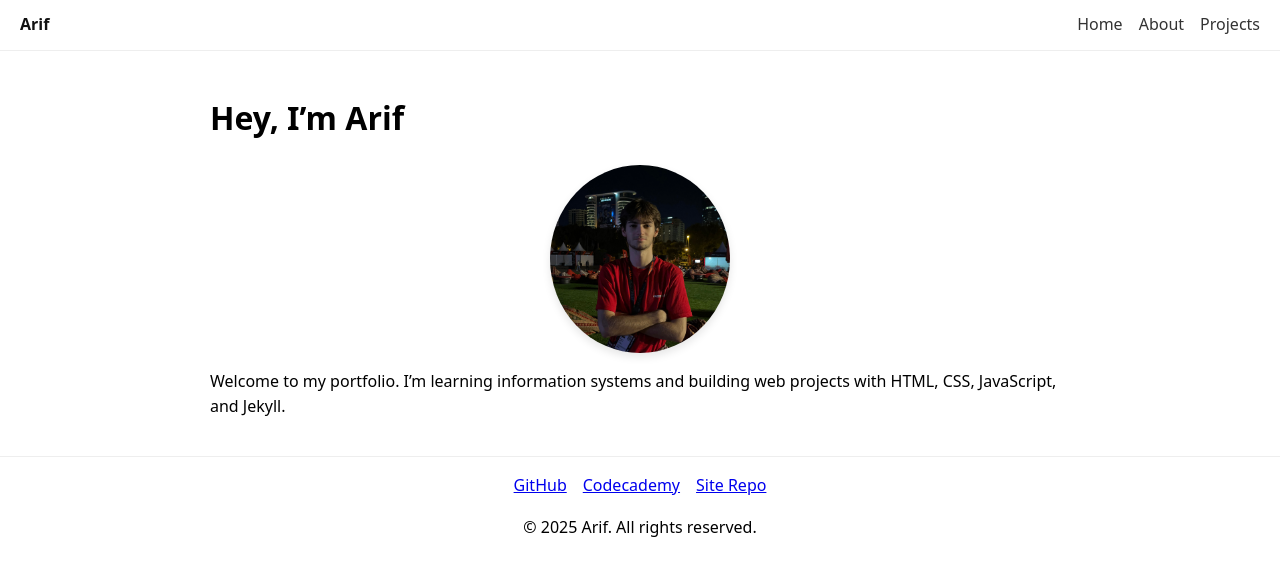
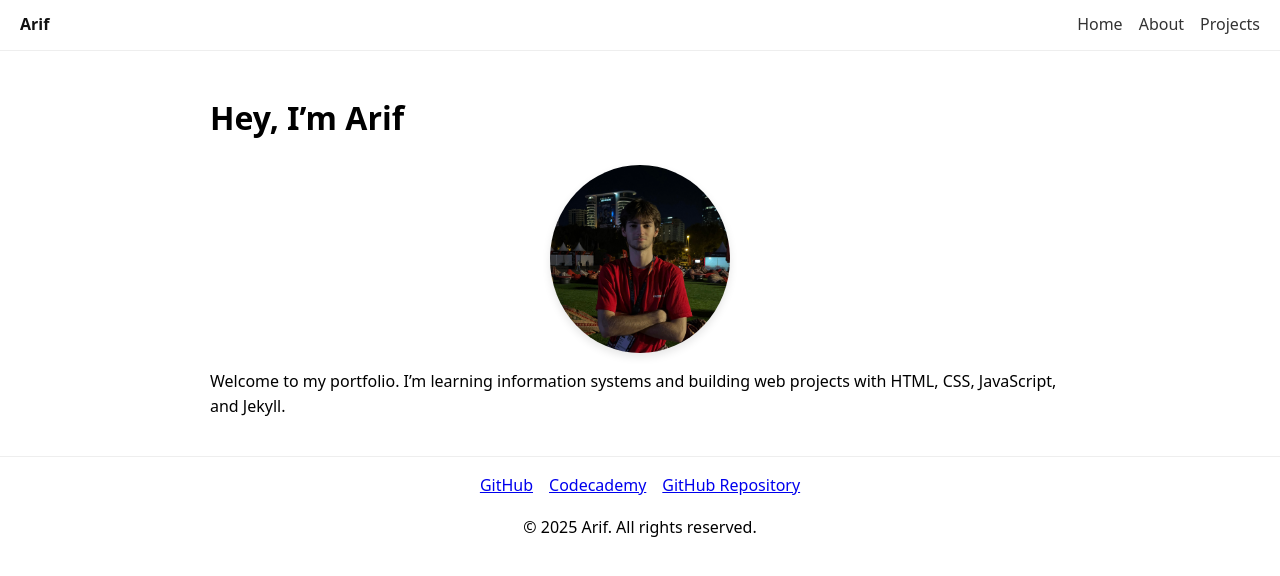
Before and after one commit to ar1f123/site-website, a Jekyll site: the page built from index.md, in a window 1280 px wide. Shown: the top 576 px of the page. Built offline with Jekyll 4.4.1, drawn with Linux system fonts in a browser that asks for light colours.

Commit message:
Add repository link

```diff
--- a/_includes/footer.html
+++ b/_includes/footer.html
@@ -2,7 +2,7 @@
   <div class="social">
     <a href="https://github.com/ar1f123" aria-label="GitHub">GitHub</a>
     <a href="https://www.codecademy.com/profiles/ar1fbadalov24084" aria-label="Codecademy">Codecademy</a>
-    <a href="https://github.com/your-username/arif-portfolio" aria-label="Repo">Site Repo</a>
+    <a href="https://github.com/ar1f123/site-website" aria-label="Repo">GitHub Repository</a>
   </div>
   <p>&copy; {{ site.time | date: '%Y' }} Arif. All rights reserved.</p>
 </footer>
```
